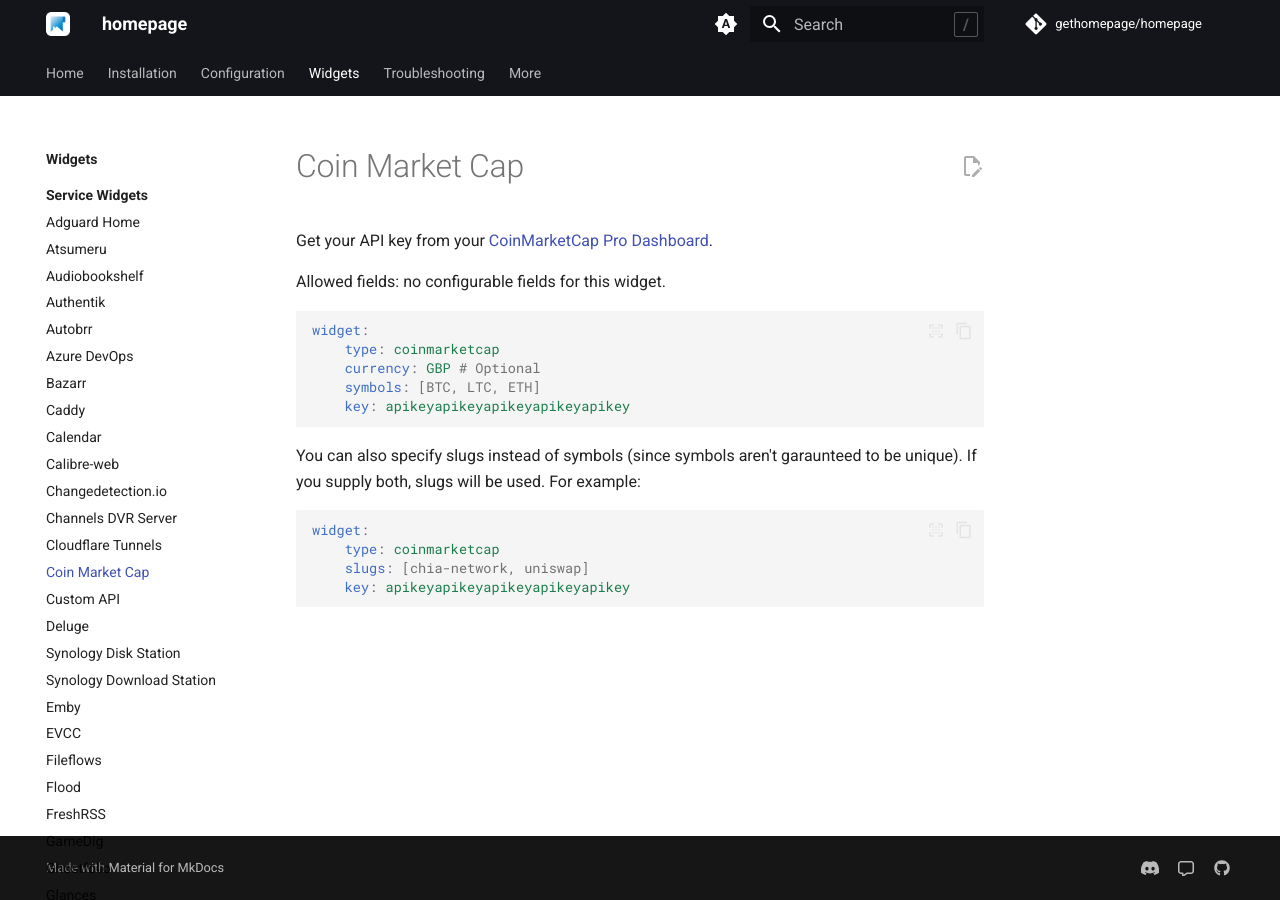
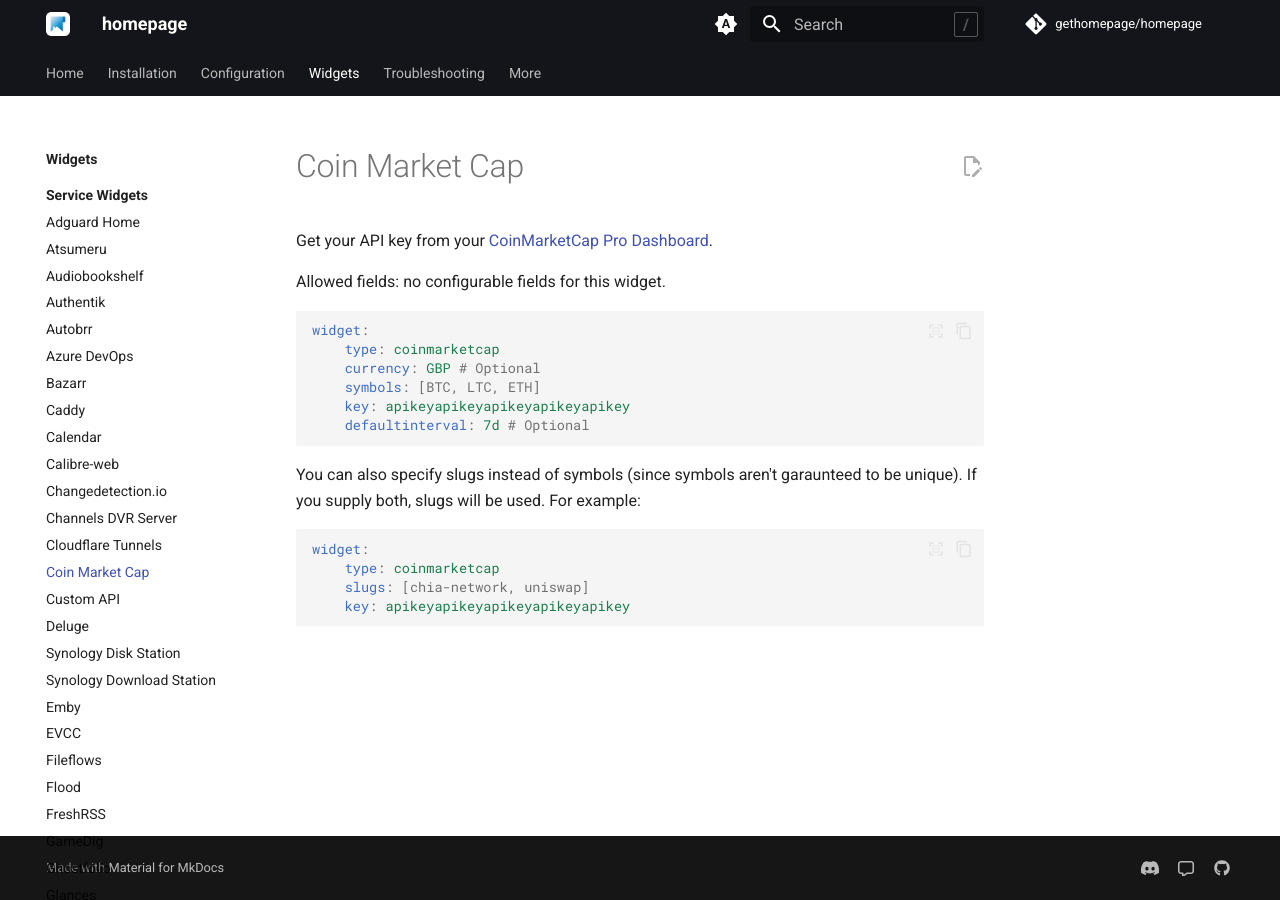
Before and after one commit to jobstar-git/home_p, an MkDocs documentation site: the page built from docs/widgets/services/coin-market-cap.md, in a window 1280 px wide. Built offline with MkDocs 1.6.1 and Material for MkDocs 9.7.7, drawn with Linux system fonts in a browser that asks for light colours; comment, search, counter and statistics services are not loaded; the version menu is left out.

Commit message:
Documentation: add defaultinterval option for coinmarketcap (#2191)

````diff
--- a/docs/widgets/services/coin-market-cap.md
+++ b/docs/widgets/services/coin-market-cap.md
@@ -13,6 +13,7 @@
     currency: GBP # Optional
     symbols: [BTC, LTC, ETH]
     key: apikeyapikeyapikeyapikeyapikey
+    defaultinterval: 7d # Optional
 ```
 
 You can also specify slugs instead of symbols (since symbols aren't garaunteed to be unique). If you supply both, slugs will be used. For example:
````
